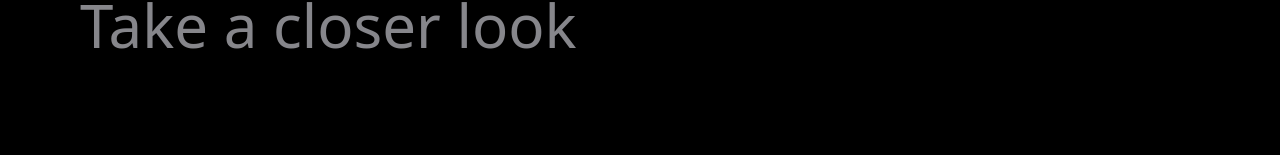
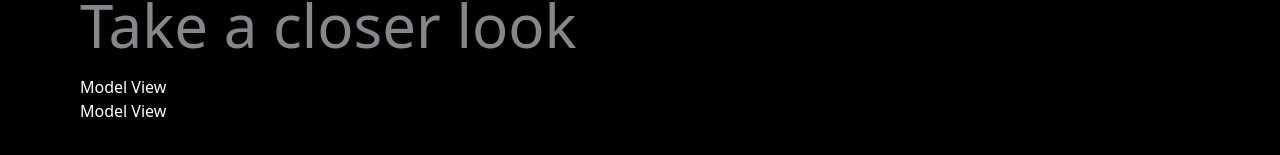
Before and after one commit to fcbvttn123/apple-website-clone, a React (Vite) app: page / in a window 1280 px wide. Shown: the part 1953-2108 px from the top of the page. Built offline with nearby package versions, Linux system fonts and the light colour scheme.

Commit message:
Create ModelView component and set up canvas

```diff
--- a/src/components/Model.jsx
+++ b/src/components/Model.jsx
@@ -1,9 +1,11 @@
 import { useGSAP } from "@gsap/react"
 import gsap from "gsap"
-// import { ModelView } from "./ModelView"
+import { ModelView } from "./ModelView"
 import { useRef, useState } from "react"
 import { yellowImg } from "../utils"
 import * as THREE from "three"
+import { Canvas } from "@react-three/fiber"
+import { View } from "@react-three/drei"
 
 export function Model() {
   const [size, setSize] = useState("small")
@@ -35,7 +37,38 @@ export function Model() {
         </h1>
         <div className="flex flex-col items-center mt-5">
           <div className="w-full h-[75vh] md:h-[90vh] overflow-hidden relative">
-            {/* <ModelView /> */}
+            <ModelView
+              index={1}
+              groupRef={small}
+              gsapType="view1"
+              controlRef={cameraControlSmall}
+              setRotationState={setSmallRotation}
+              item={model}
+              size={size}
+            />
+            <ModelView
+              index={2}
+              groupRef={large}
+              gsapType="view2"
+              controlRef={cameraControlLarge}
+              setRotationState={setLargeRotation}
+              item={model}
+              size={size}
+            />
+            <Canvas
+              className="w-full h-full"
+              style={{
+                position: "fixed",
+                top: 0,
+                bottom: 0,
+                left: 0,
+                right: 0,
+                overflow: "hidden",
+              }}
+              eventSource={document.getElementById("root")}
+            >
+              <View.Port />
+            </Canvas>
           </div>
         </div>
       </div>
--- /dev/null
+++ b/src/components/ModelView.jsx
@@ -0,0 +1,7 @@
+export function ModelView() {
+  return (
+    <div>
+      <h1>Model View</h1>
+    </div>
+  )
+}
```
